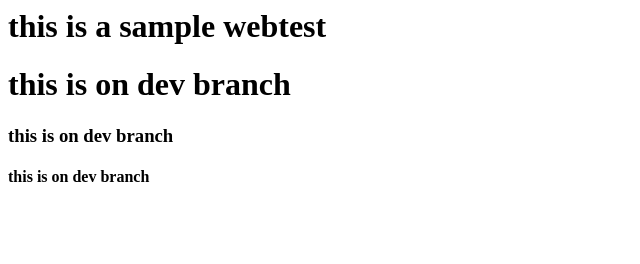
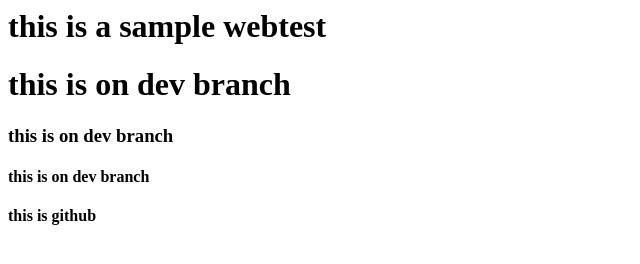
Before and after one commit to helloabkhush/paapi, a plain HTML site: page index.html in a window 1280 px wide. Shown: the whole page, without its empty margins (0-640 px from the left). Drawn offline with Linux system fonts and the light colour scheme.

Commit message:
github change

```diff
--- a/index.html
+++ b/index.html
@@ -4,3 +4,5 @@
 <h3> this is on dev branch </h3>
 
 <h4> this is on dev branch </h4>
+
+<h4> this is github </h4>
```
